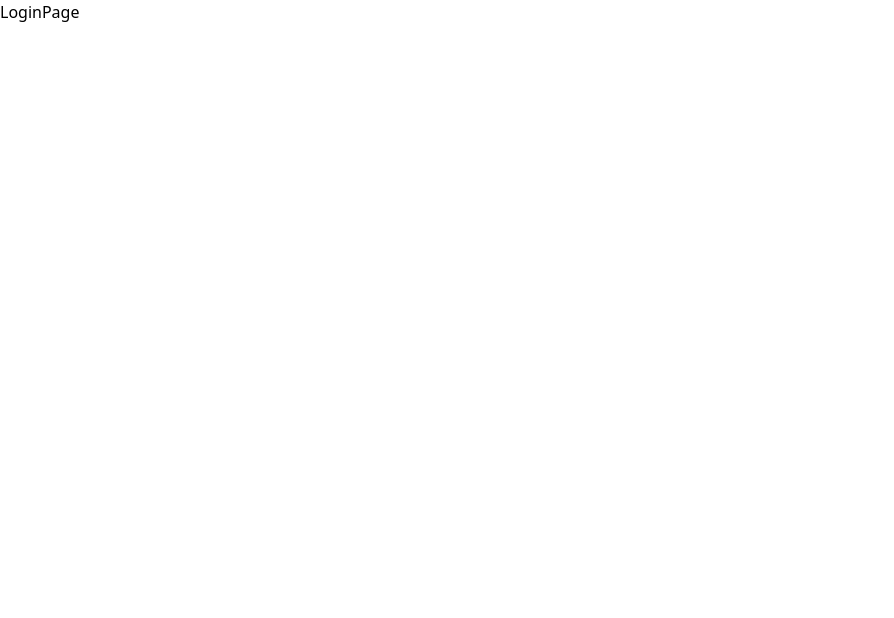
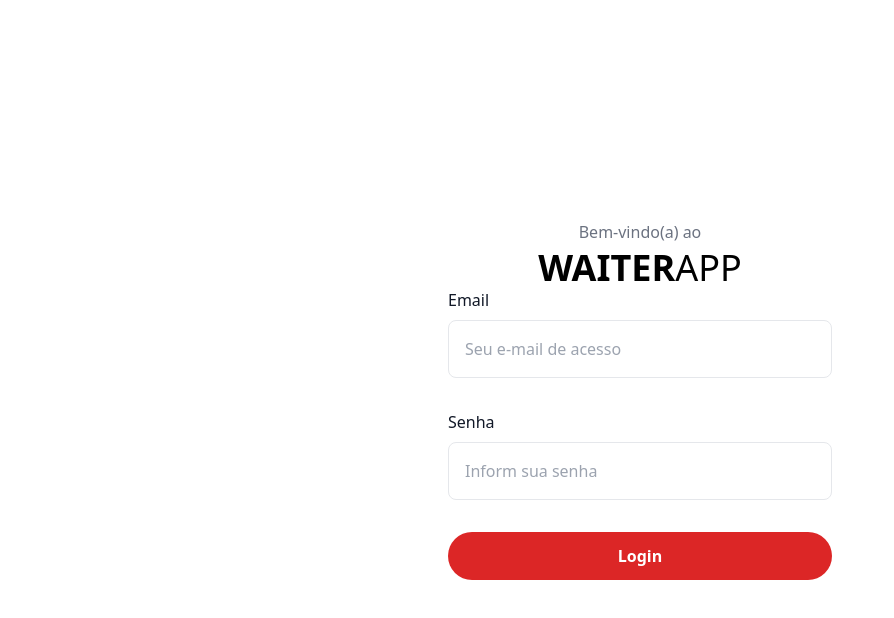
Before and after one commit to filipezaidan/waiterapp, a React (Vite) app in the folder web/: page / in a window 1280 px wide. Shown: the top 618 px of the page, without its empty margins (0-894 px from the left). Built offline with nearby package versions, Linux system fonts and the light colour scheme.

Commit message:
feat: add login page

```diff
--- a/web/package.json
+++ b/web/package.json
@@ -12,6 +12,7 @@
   "dependencies": {
     "react": "^18.2.0",
     "react-dom": "^18.2.0",
+    "react-hook-form": "^7.44.3",
     "react-router-dom": "^6.13.0"
   },
   "devDependencies": {
--- /dev/null
+++ b/web/src/components/Button.tsx
@@ -0,0 +1,11 @@
+interface IButton {
+    children: React.ReactNode;
+}
+
+export const Button = ({ children }: IButton) => {
+    return (
+        <button className="bg-red-600 p-3 text-white rounded-3xl w-full">
+            <span className=" font-bold text-base">{children}</span>
+        </button>
+    );
+};
--- /dev/null
+++ b/web/src/components/Input.tsx
@@ -0,0 +1,22 @@
+interface InputForm {
+    label: string;
+    type?: string;
+    placeholder: string;
+}
+
+export const InputForm = ({ label, type = "text", placeholder }: InputForm) => {
+    return (
+        <div className="">
+            <label className="block mb-2 text-base font-normal text-gray-900 dark:text-white">
+                {label}
+            </label>
+            {/* TODO: change border color */}
+            <input
+                type={type}
+                className="w-full p-4 rounded-lg border border-gray-200 "
+                placeholder={placeholder}
+                required
+            />
+        </div>
+    );
+};
--- a/web/src/pages/Login.tsx
+++ b/web/src/pages/Login.tsx
@@ -1,3 +1,35 @@
+import { Button } from "../components/Button";
+import { InputForm } from "../components/Input";
+
+const Header = () => {
+    return (
+        <div className="flex font-medium flex-col gap-1 items-center ">
+            <span className="text-gray-500 text-base">Bem-vindo(a) ao</span>
+            <div>
+                <span className="text-4xl font-bold">WAITER</span>
+                <span className="text-4xl font-light">APP</span>
+            </div>
+        </div>
+    );
+};
+
+const Form = () => {
+    return (
+        <form className=" w-96 h-auto items-center justify-center">
+            <div className="flex flex-col w-96 gap-8">
+                <InputForm label="Email" placeholder="Seu e-mail de acesso" />
+                <InputForm label="Senha" placeholder="Inform sua senha" />
+                <Button>Login</Button>
+            </div>
+        </form>
+    );
+};
+
 export const LoginPage = () => {
-    return <h1>LoginPage</h1>;
+    return (
+        <div className="flex flex-col h-screen items-center justify-center ">
+            <Header />
+            <Form />
+        </div>
+    );
 };
```
Also changed, not shown: 1 other file (tests, documents, lock files or other folders).
